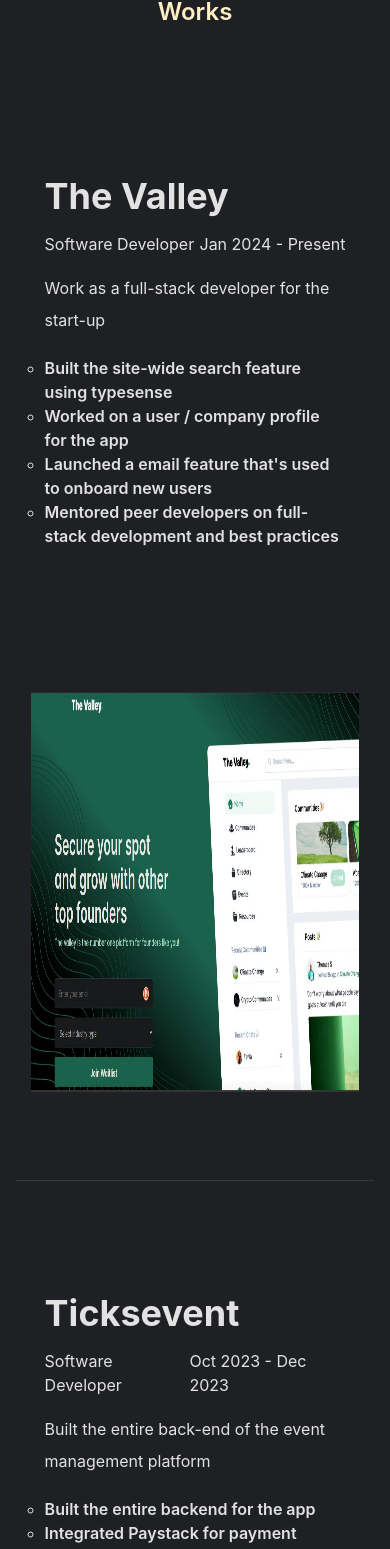
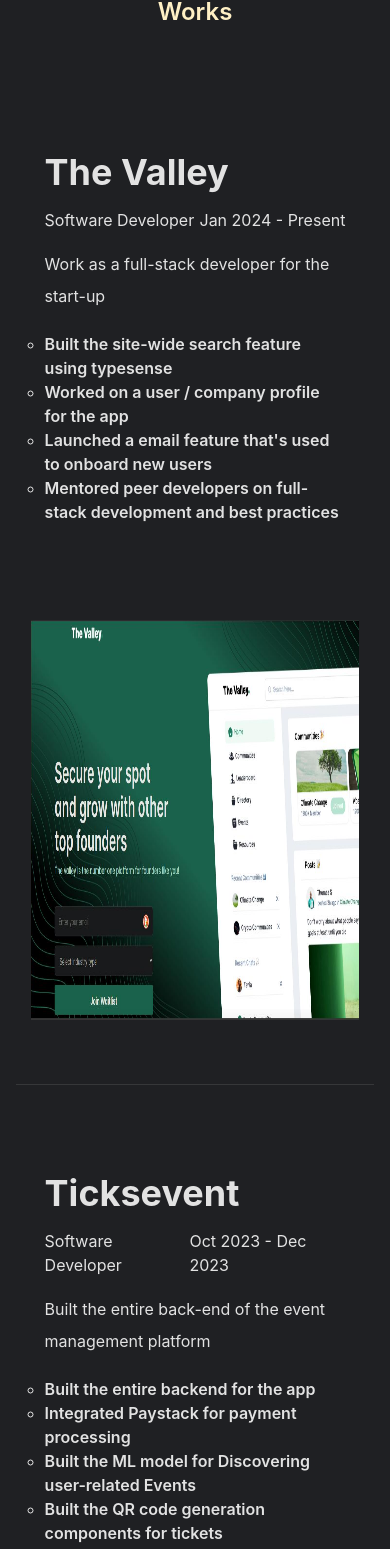
Before and after one commit to Adebisi1234/portfolio, a React (Vite) app: page / in a window 390 px wide. Shown: the part 6817-8366 px from the top of the page. Built offline with nearby package versions, Linux system fonts and the light colour scheme.

Commit message:
Update Works.tsx

```diff
--- a/src/components/Works.tsx
+++ b/src/components/Works.tsx
@@ -67,7 +67,7 @@
       <div className="flex flex-col items-center justify-between w-full gap-5 my-10 lg:flex-row text-start">
         <div className="flex flex-wrap 2xl:w-[1450px] xl:w-[1300px] w-11/12 mx-auto md:pl-4 xl:pr-16 xl:pl-16">
           <div
-            className={`w-full mt-12 mb-12 lg:w-1/2 lg:mb-0 ${
+            className={`w-full lg:my-12 my-6 lg:w-1/2 lg:mb-0 ${
               i % 2 !== 0 ? "lg:order-2" : ""
             }`}
           >
@@ -92,7 +92,7 @@
             </div>
           </div>
           <div
-            className={`w-full mt-12 mb-12 lg:w-1/2 lg:mb-0 ${
+            className={`w-full lg:my-12 my-6 lg:w-1/2 lg:mb-0 ${
               i % 2 !== 0 ? "lg:order-1" : ""
             }`}
           >
```
